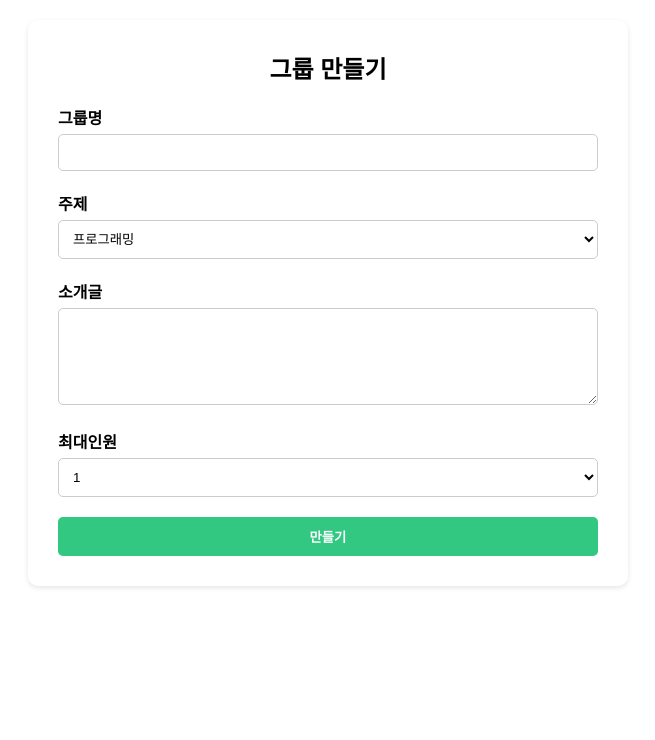
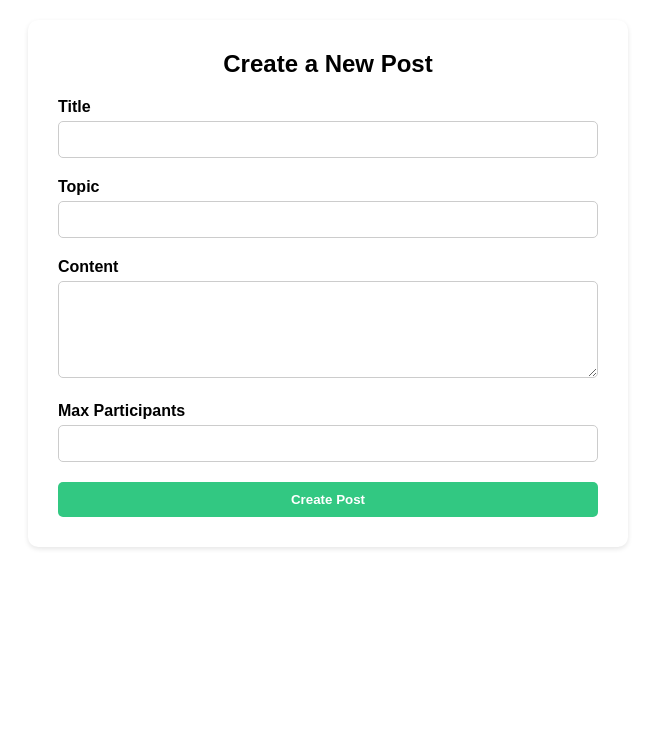
Before and after one commit to ggam9/PBL2, a Flask app: template templates/create_post.html in a window 1280 px wide. Shown: the part 60-800 px from the top of the page, without its empty margins (312-967 px from the left). Run offline with Flask 3, Linux system fonts and the light colour scheme; the template is opened without the code that fills it, so the values that code supplies are empty.

Commit message:
create_post.html

```diff
--- a/templates/create_post.html
+++ b/templates/create_post.html
@@ -100,8 +100,7 @@
         }
 
         .form-container input,
-        .form-container textarea,
-        .form-container select{
+        .form-container textarea {
             width: 100%;
             padding: 10px;
             margin-top: 5px;
@@ -124,7 +123,6 @@
 
         .form-container button[type="submit"]:hover {
             background-color: #28a874;
-            transition: 0.2s;
         }
 
         .alert {
@@ -147,38 +145,25 @@
 <body>
     <div class="container">
         <div class="form-container">
-            <h2>그룹 만들기</h2>
+            <h2>Create a New Post</h2>
             <form method="POST">
                 <div class="form-group">
-                    <label for="title">그룹명</label>
+                    <label for="title">Title</label>
                     <input type="text" id="title" name="title" class="form-control" required>
                 </div>
                 <div class="form-group">
-                    <label for="topic">주제</label>
-                    <select id="topic" name="topic" class="form-control" required>
-                        <option value="프로그래밍">프로그래밍</option>
-                        <option value="공무원">공무원</option>
-                        <option value="중고등학교">중고등학교</option>
-                        <option value="대학교">대학교</option>
-                        <option value="자격증">자격증</option>
-                        <option value="기타">기타</option>
-                    </select>
+                    <label for="topic">Topic</label>
+                    <input type="text" id="topic" name="topic" class="form-control" required>
                 </div>
                 <div class="form-group">
-                    <label for="content">소개글</label>
+                    <label for="content">Content</label>
                     <textarea id="content" name="content" class="form-control" rows="5" required></textarea>
                 </div>
                 <div class="form-group">
-                    <label for="max_participants">최대인원</label>
-                    <select id="max_participants" name="max_participants" class="form-control" required>
-                        <option value="1">1</option>
-                        <option value="2">2</option>
-                        <option value="3">3</option>
-                        <option value="4">4</option>
-                        <option value="5">5</option>
-                    </select>
+                    <label for="max_participants">Max Participants</label>
+                    <input type="number" id="max_participants" name="max_participants" class="form-control" min="1" required>
                 </div>
-                <button type="submit" class="btn btn-primary">만들기</button>
+                <button type="submit" class="btn btn-primary">Create Post</button>
             </form>
             {% with messages = get_flashed_messages(with_categories=true) %}
               {% if messages %}
```
